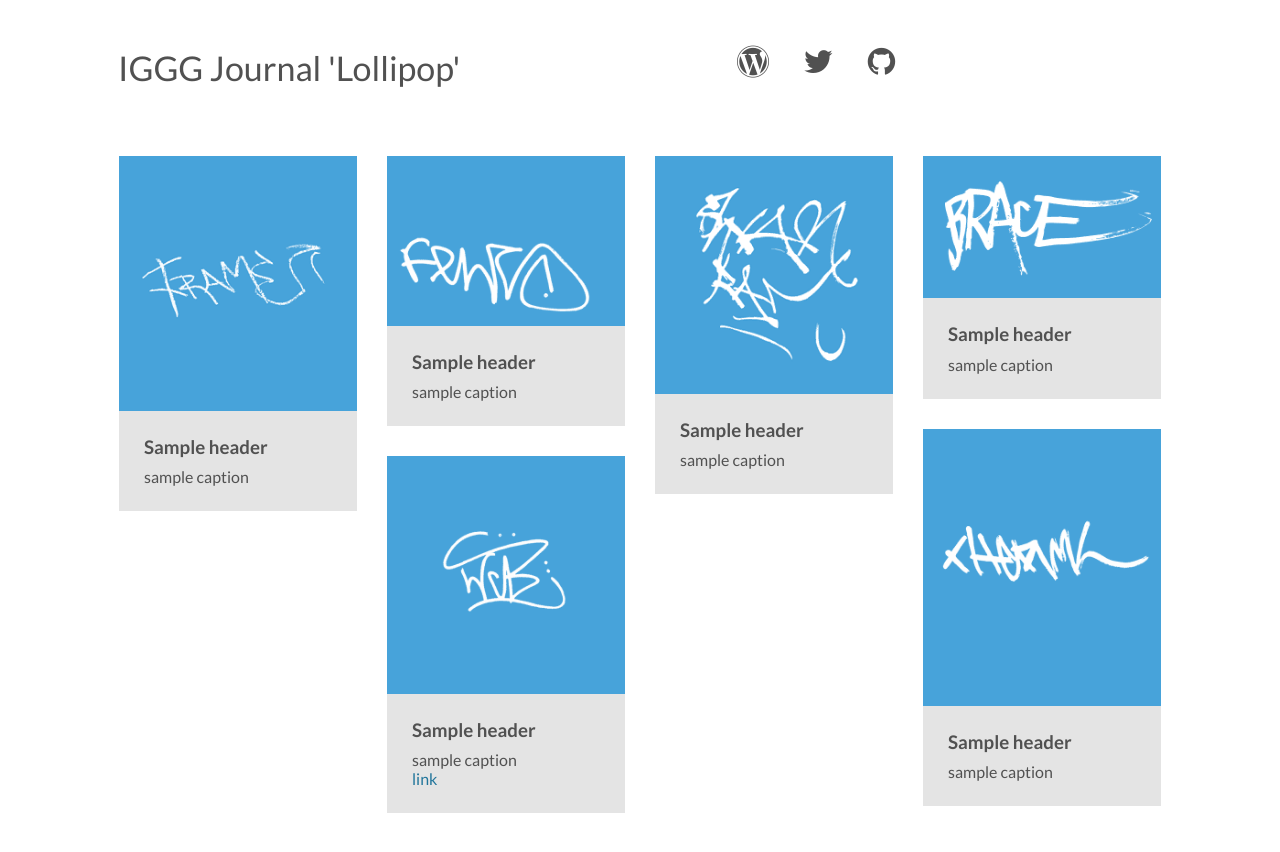
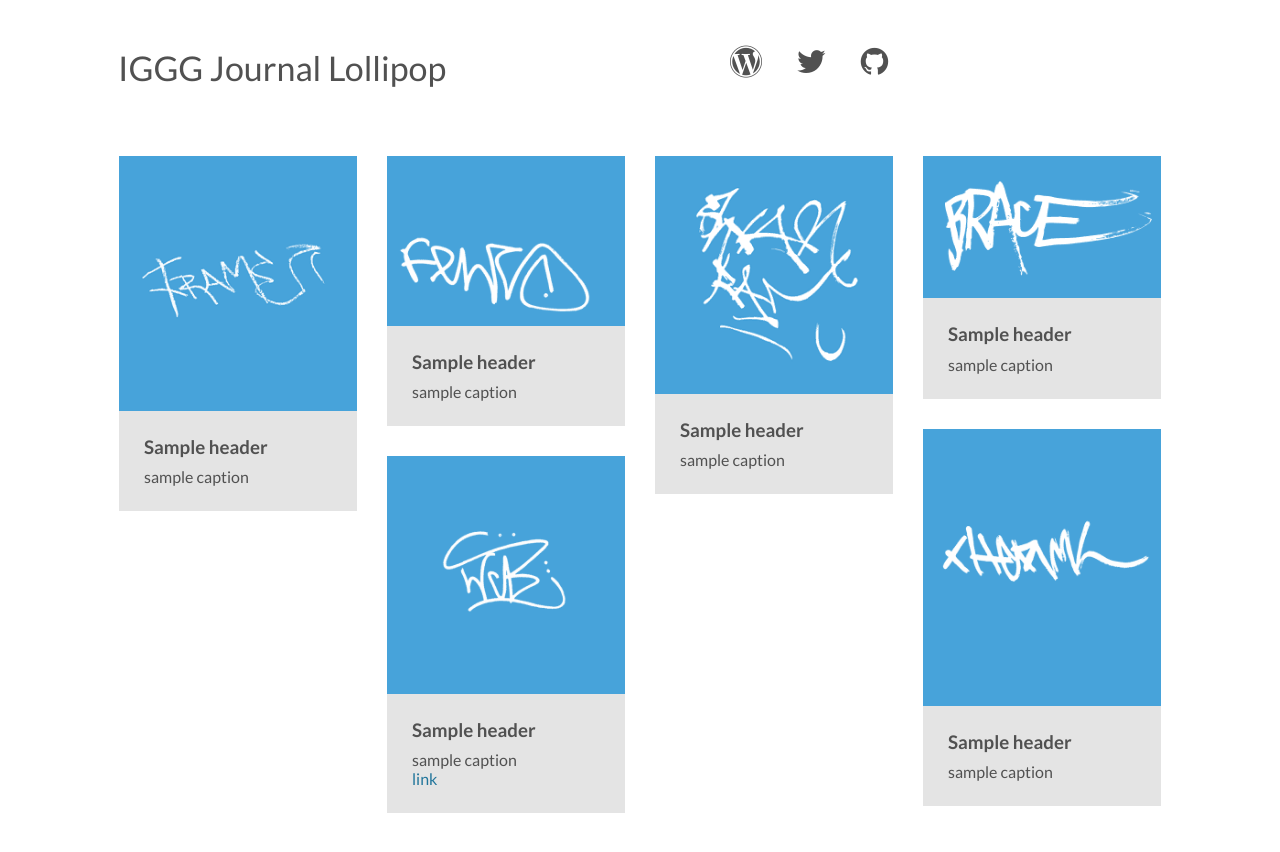
Before and after one commit to IGGG/lollipop, a Jekyll site: the page built from index.html, in a window 1280 px wide. Shown: the top 852 px of the page. Built offline with Jekyll 4.4.1, drawn with Linux system fonts in a browser that asks for light colours; part of the change alters nothing that is shown.

```diff
--- a/_config.yml
+++ b/_config.yml
@@ -1,4 +1,5 @@
-name: IGGG Journal 'Lollipop'
+name: IGGG Journal Lollipop
+description: Library of IGGG Journal Lollipop
 markdown: kramdown
 highlighter: :pygments
 permalink: /:year/:month/:title/
@@ -8,3 +9,9 @@ author:
   twitter: IGGGorg
   github: IGGG
   web: www.iggg.org
+
+exclude:
+  - README.md
+  - lollipop-vol*
+
+timezone: Asia/Tokyo
--- a/_layouts/default.html
+++ b/_layouts/default.html
@@ -6,7 +6,7 @@
     <meta http-equiv="X-UA-Compatible" content="IE=edge,chrome=1">
     <meta name="viewport" content="width=device-width, initial-scale=1.0">
     <title>{{ site.name }}</title>
-    <meta name="description" content="{{ site.name }}" />
+    <meta name="description" content="{{ site.description }}" />
     <meta name="keywords" content="jekyll, image gallery, image grid, masonry, iggg, comiket" />
     <meta name="author" content="{{ site.author.name }}" />
 
```
